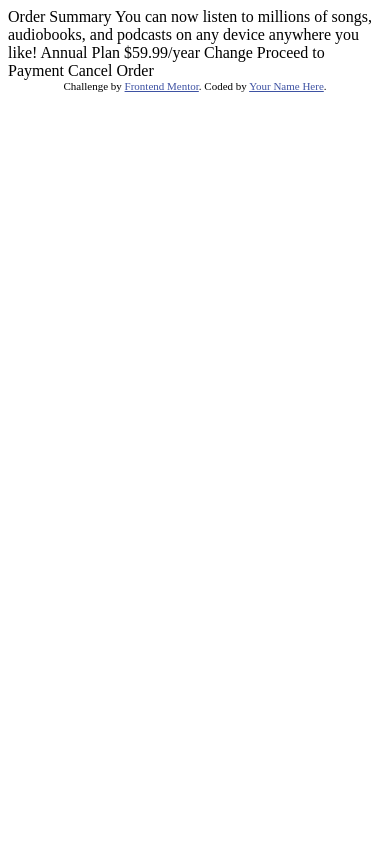
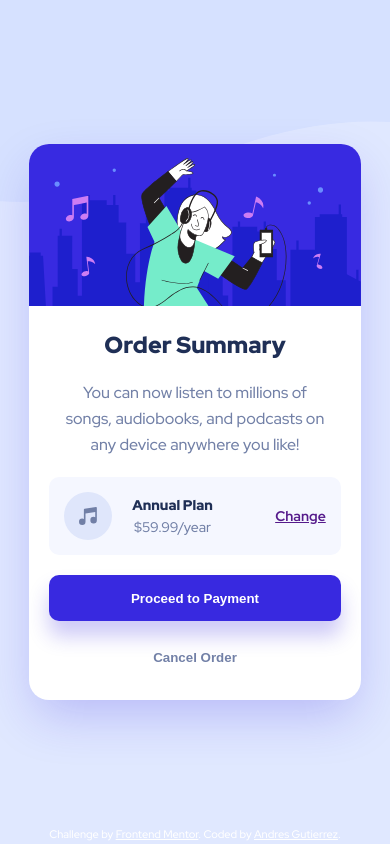
Before and after one commit to AGutierrezR/Order-summary-component, a plain HTML site: page index.html in a window 390 px wide. Drawn offline with Linux system fonts and the light colour scheme.

Commit message:
Agrega estilos mobile y desktop

```diff
--- a/index.html
+++ b/index.html
@@ -1,37 +1,61 @@
 <!DOCTYPE html>
 <html lang="en">
-<head>
-  <meta charset="UTF-8">
-  <meta name="viewport" content="width=device-width, initial-scale=1.0"> <!-- displays site properly based on user's device -->
+  <head>
+    <meta charset="UTF-8" />
+    <meta name="viewport" content="width=device-width, initial-scale=1.0" />
+    <link
+      rel="icon"
+      type="image/png"
+      sizes="32x32"
+      href="./images/favicon-32x32.png"
+    />
+    <title>Frontend Mentor | Order summary card</title>
+    <link rel="stylesheet" href="css/main.css" />
+    <style>
+      .attribution {
+        position: fixed;
+        bottom: 0;
+        width: 100%;
+        font-size: 11px;
+        text-align: center;
+        margin: 0 auto;
+      }
 
-  <link rel="icon" type="image/png" sizes="32x32" href="./images/favicon-32x32.png">
+      .attribution,
+      .attribution a {
+        color: var(--clr-white);
+      }
+    </style>
+  </head>
+  <body>
+    <main class="order-summary">
+      <div class="order-summary__hero">
+        <img src="images/illustration-hero.svg" alt="" />
+      </div>
+      <section class="order-summary__content">
+        <h1 class="order-summary__title">Order Summary</h1>
+        <p class="order-summary__lead">
+          You can now listen to millions of songs, audiobooks, and podcasts on
+          any device anywhere you like!
+        </p>
+        <div class="order-summary__plan">
+          <img src="images/icon-music.svg" alt="" />
+          <p><span>Annual Plan</span> $59.99/year</p>
+          <a href="">Change</a>
+        </div>
+        <button class="btn btn--block btn--primary">Proceed to Payment</button>
+        <button class="btn">Cancel Order</button>
+      </section>
+    </main>
 
-  <title>Frontend Mentor | Order summary card</title>
-
-  <!-- Feel free to remove these styles or customise in your own stylesheet 👍 -->
-  <style>
-    .attribution { font-size: 11px; text-align: center; }
-    .attribution a { color: hsl(228, 45%, 44%); }
-  </style>
-</head>
-<body>
-
-  Order Summary
-
-  You can now listen to millions of songs, audiobooks, and podcasts on any
-  device anywhere you like!
-
-  Annual Plan
-  $59.99/year
-
-  Change
-
-  Proceed to Payment
-  Cancel Order
-
-  <div class="attribution">
-    Challenge by <a href="https://www.frontendmentor.io?ref=challenge" target="_blank">Frontend Mentor</a>.
-    Coded by <a href="#">Your Name Here</a>.
-  </div>
-</body>
+    <footer class="attribution">
+      Challenge by
+      <a href="https://www.frontendmentor.io?ref=challenge" target="_blank"
+        >Frontend Mentor</a
+      >. Coded by
+      <a href="https://github.com/AGutierrezR" target="_blank"
+        >Andres Gutierrez</a
+      >.
+    </footer>
+  </body>
 </html>
--- a/scss/abstracts/_colors.scss
+++ b/scss/abstracts/_colors.scss
@@ -2,10 +2,13 @@ $colors: (
   primary: (
     paleblue: hsl(225, 100%, 94%),
     brightblue: hsl(245, 75%, 52%),
+    brightblue-hover: hsl(245, 75%, 52%, 0.7),
+    brightblue-shadow: hsla(245, 75%, 52%, 0.25),
   ),
   neutral: (
     verypaleblue: hsl(225, 100%, 98%),
     desaturatedblue: hsl(224, 23%, 55%),
     darkblue: hsl(223, 47%, 23%),
+    white: hsl(360, 100%, 100%),
   ),
 );
--- a/scss/abstracts/_type.scss
+++ b/scss/abstracts/_type.scss
@@ -1,6 +1,6 @@
 $type-scale: (
   mobile: (
-    title: 1.85rem,
+    title: 1.45rem,
     stat: 1.5rem,
     body: 1rem,
     small: 0.75rem,
--- a/scss/base/_base.scss
+++ b/scss/base/_base.scss
@@ -1,12 +1,19 @@
+@use '../abstracts/' as *;
+
 body {
   display: flex;
   justify-content: center;
   align-items: center;
 
   min-height: 100vh;
-  background-color: var(--clr-verypaleblue);
   background-image: url(../images/pattern-background-mobile.svg);
   background-repeat: no-repeat;
-  background-size: contain;
-  background-position: center;
+  background-size: 100%;
+  background-color: var(--clr-paleblue);
+
+  @include media-breakpoint('desktop') {
+    background-image: url(../images/pattern-background-desktop.svg);
+    background-size: 100%;
+    background-color: var(--clr-paleblue);
+  }
 }
--- a/scss/base/_typography.scss
+++ b/scss/base/_typography.scss
@@ -5,6 +5,7 @@
 body {
   font-family: var(--ff-primary);
   font-size: var(--fs-body);
+  line-height: 1.6;
 }
 
 h1 {
--- /dev/null
+++ b/scss/components/_button.scss
@@ -0,0 +1,35 @@
+.btn {
+  --bg-color: transparent;
+  --bg-color-hover: transparent;
+  --txt-color: var(--clr-desaturatedblue);
+  --txt-color-hover: var(--clr-darkblue);
+
+  text-align: center;
+  padding: 0.9rem 1rem;
+  border-radius: 10px;
+  outline: transparent;
+  border: 1px solid transparent;
+  font-weight: var(--fw-bold);
+  background-color: var(--bg-color);
+  color: var(--txt-color);
+  cursor: pointer;
+
+  &:hover {
+    background-color: var(--bg-color-hover);
+    color: var(--txt-color-hover);
+  }
+
+  &--block {
+    display: block;
+    width: 100%;
+  }
+
+  &--primary {
+    --bg-color: var(--clr-brightblue);
+    --bg-color-hover: var(--clr-brightblue-hover);
+    --txt-color: var(--clr-white);
+    --txt-color-hover: var(--clr-white);
+
+    box-shadow: 0px 15px 20px var(--clr-brightblue-shadow);
+  }
+}
--- /dev/null
+++ b/scss/components/_order-summary.scss
@@ -0,0 +1,83 @@
+@use '../abstracts/' as *;
+
+.order-summary {
+  display: flex;
+  flex-direction: column;
+  width: 85%;
+  max-width: 400px;
+  margin: auto 0;
+  color: var(--clr-desaturatedblue);
+  background-color: var(--clr-white);
+  border-radius: 20px;
+  overflow: hidden;
+  box-shadow: 0px 20px 50px -7px var(--clr-brightblue-shadow);
+
+  &__hero img {
+    display: block;
+  }
+
+  &__content {
+    text-align: center;
+    padding: 1.25rem;
+  }
+
+  &__title {
+    color: var(--clr-darkblue);
+    font-weight: var(--fw-black);
+  }
+
+  &__lead {
+    max-width: 25ch;
+    margin-left: auto;
+    margin-right: auto;
+    margin-bottom: 1.25em;
+  }
+
+  &__plan {
+    font-size: 0.875em;
+    display: flex;
+    align-items: center;
+    border-radius: 10px;
+    margin-bottom: 1.4286em;
+    padding: 0.9375rem;
+    background-color: var(--clr-verypaleblue);
+
+    img {
+      margin-right: 1.25rem;
+    }
+
+    span {
+      display: block;
+      font-weight: var(--fw-black);
+      color: var(--clr-darkblue);
+    }
+
+    a {
+      margin-left: auto;
+      font-weight: var(--fw-bold);
+
+      &:hover {
+        text-decoration: none;
+        color: var(--clr-brightblue-hover);
+      }
+    }
+  }
+
+  .btn--primary {
+    margin-bottom: 1em;
+  }
+
+  @include media-breakpoint('desktop') {
+    &__content {
+      padding: 1.875rem 2.5rem;
+    }
+
+    &__plan {
+      padding: 1.25rem;
+    }
+
+    &__lead {
+      max-width: 30ch;
+    }
+  }
+}
--- /dev/null
+++ b/scss/components/index.scss
@@ -0,0 +1,2 @@
+@forward 'button';
+@forward 'order-summary';
--- a/scss/main.scss
+++ b/scss/main.scss
@@ -1,2 +1,3 @@
 @use 'vendors';
 @use 'base';
+@use 'components';
```
Also changed, not shown: css/main.css.
